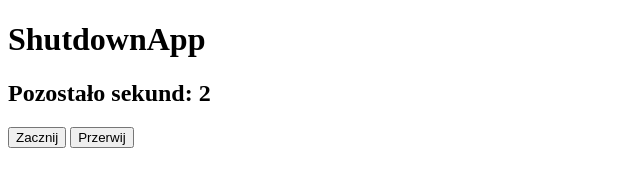
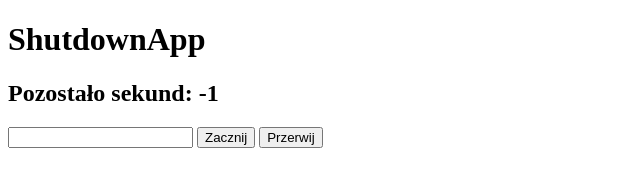
Before and after one commit to arielkuzminski/shutdowner-electron-app, an Electron app: page mainWindow.html in a window 1280 px wide. Both pictures are taken after a click on the button "Zacznij". Shown: the whole page, without its empty margins (0-640 px from the left). Drawn offline with Linux system fonts and the light colour scheme.

Commit message:
Change hardcoded second timer to input

```diff
--- a/mainWindow.html
+++ b/mainWindow.html
@@ -6,6 +6,7 @@
 <body>
     <h1>ShutdownApp</h1>
     <h2>Pozostało sekund: <span id="countdown"></span></h2>
+    <input type="number" id="secondsInput">
     <button id="start">Zacznij</button>
     <button id="abort">Przerwij</button>
 
@@ -13,12 +14,11 @@
         'use strict';
         const electron = require('electron');
         const {ipcRenderer} = electron;
-        const initialTime = 3;
 
         let myInterval;
 
-        const startCountdown = () => {
-            let currentSecondsLeft = initialTime;
+        const startCountdown = (secondsFromInput) => {
+            let currentSecondsLeft = secondsFromInput;
             myInterval = setInterval(() => {
                 if (currentSecondsLeft === 0) {
                     updateTimer(currentSecondsLeft);
@@ -48,7 +48,8 @@
         startButton.addEventListener('click', (e) => {
             e.preventDefault();
             const item = startButton.innerText;
-            startCountdown();
+            const secondsFromInput = document.getElementById('secondsInput').value;
+            startCountdown(secondsFromInput);
         });
 
         const abortButton = document.getElementById('abort');
```
